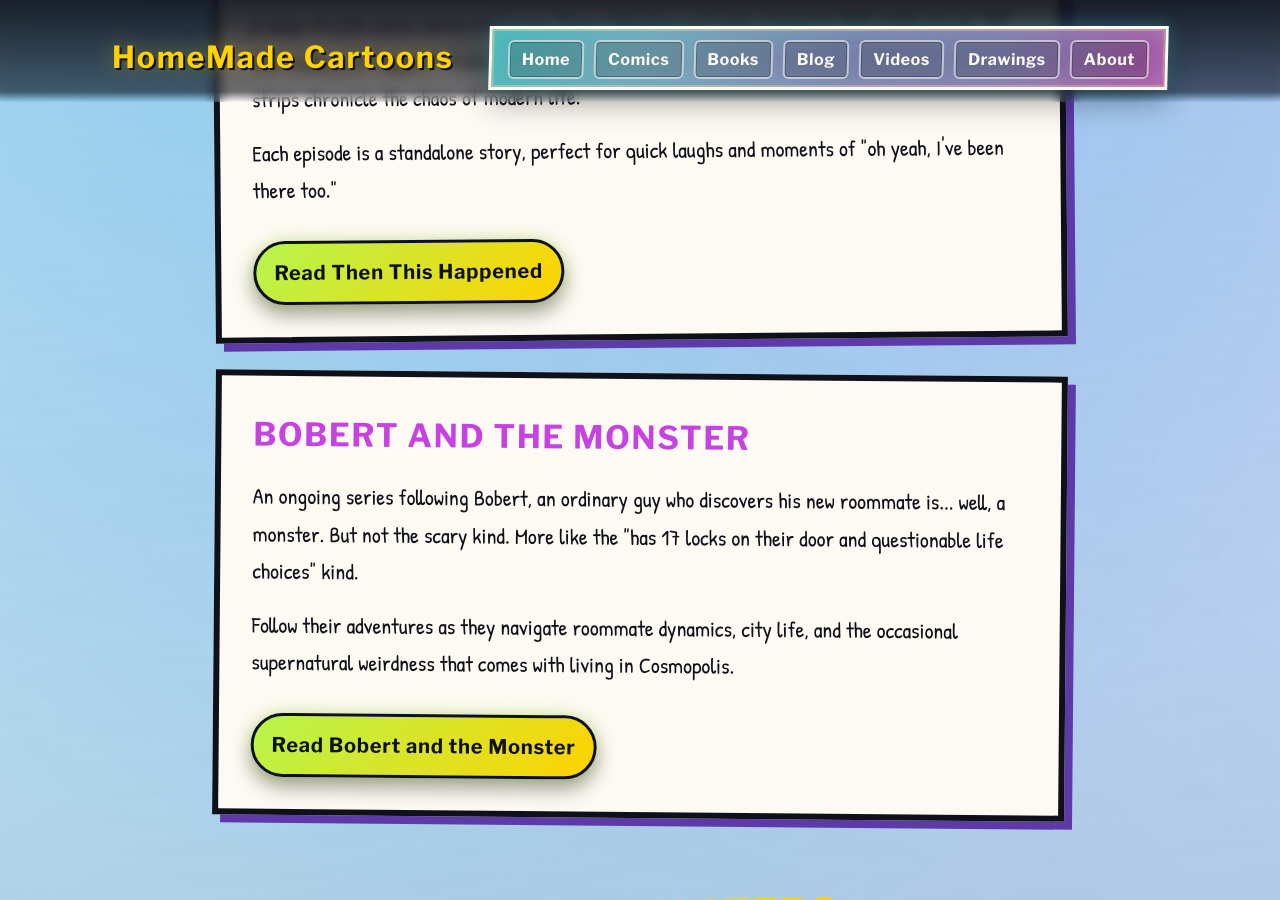
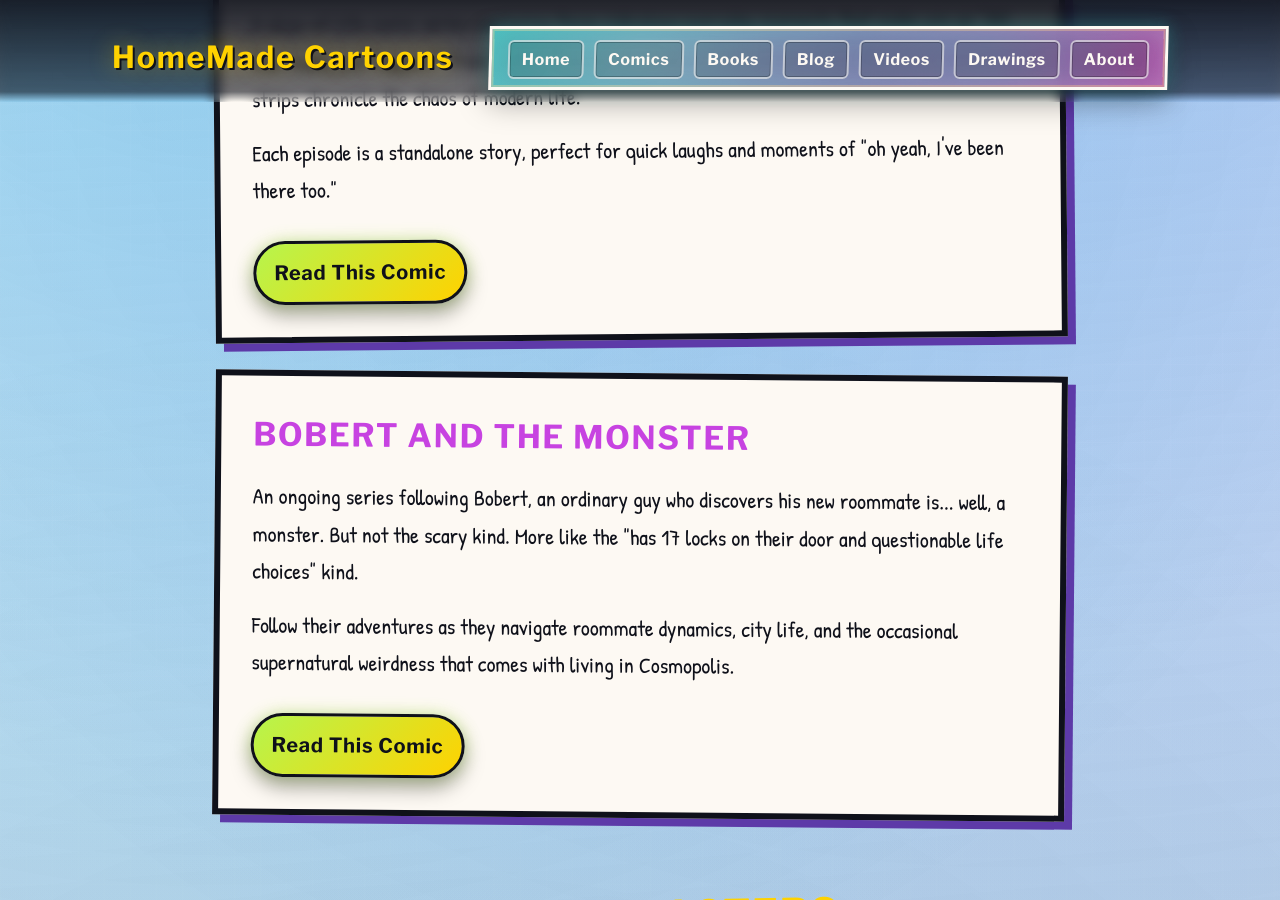
Before and after one commit to tmray/neon-noir-city-cartoon-site, a Jekyll site: the page built from about.html, in a window 1280 px wide and 900 px high, scrolled down 808 px. Built offline with Jekyll 4.4.1, drawn with Linux system fonts in a browser that asks for light colours.

Commit message:
updated button text

```diff
--- a/about.html
+++ b/about.html
@@ -17,7 +17,7 @@ title: About
       <div class="about-content">
         <p>A slice-of-life comic series capturing those ridiculous everyday moments that make you go "did that really just happen?" From coffee disasters to grocery store encounters, these four-panel strips chronicle the chaos of modern life.</p>
         <p>Each episode is a standalone story, perfect for quick laughs and moments of "oh yeah, I've been there too."</p>
-        <a class="pill-link" href="{{ '/then-this-happened' | relative_url }}">Read Then This Happened</a>
+        <a class="pill-link" href="{{ '/then-this-happened' | relative_url }}">Read This Comic</a>
       </div>
     </article>
 
@@ -26,7 +26,7 @@ title: About
       <div class="about-content">
         <p>An ongoing series following Bobert, an ordinary guy who discovers his new roommate is... well, a monster. But not the scary kind. More like the "has 17 locks on their door and questionable life choices" kind.</p>
         <p>Follow their adventures as they navigate roommate dynamics, city life, and the occasional supernatural weirdness that comes with living in Cosmopolis.</p>
-        <a class="pill-link" href="{{ '/bobert-and-the-monster' | relative_url }}">Read Bobert and the Monster</a>
+        <a class="pill-link" href="{{ '/bobert-and-the-monster' | relative_url }}">Read This Comic</a>
       </div>
     </article>
   </section>
```
